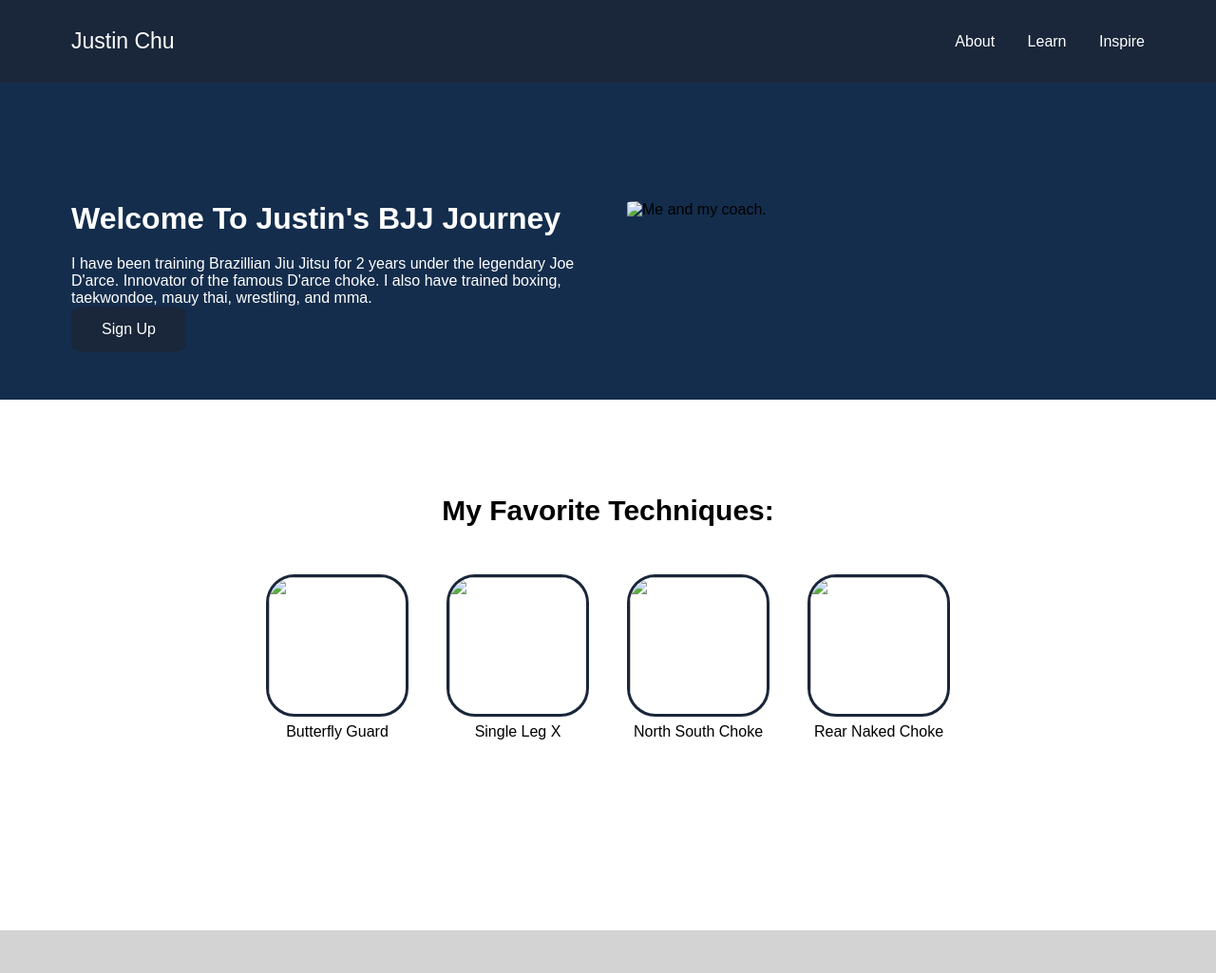
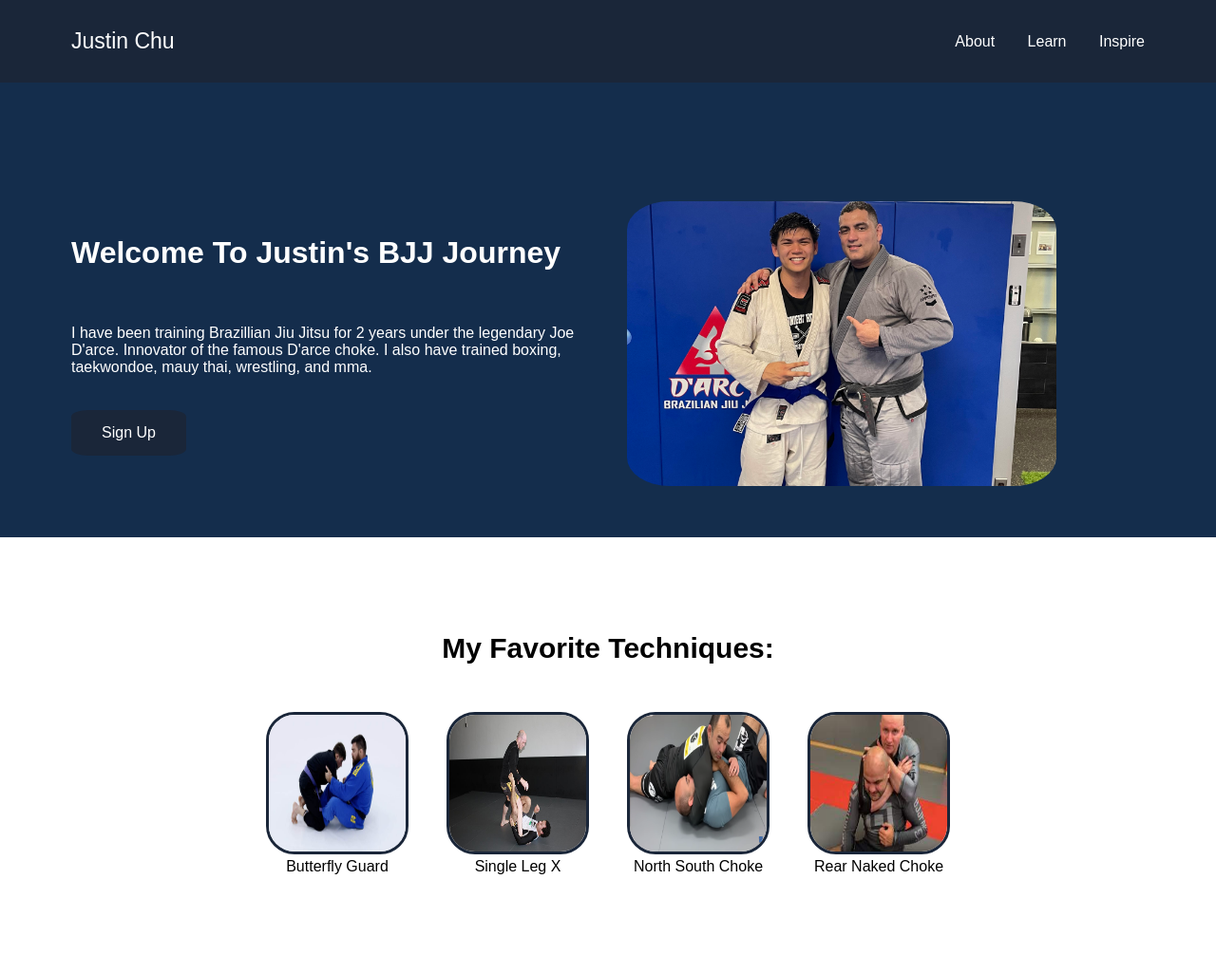
Before and after one commit to jchu47/landing_page, a plain HTML site: page index.html in a window 1280 px wide. Shown: the top 1025 px of the page at 95% size. Drawn offline with Linux system fonts and the light colour scheme; the site is published under a folder, as on GitHub Pages, so addresses that start at the root find nothing.

Commit message:
last time i hope it workd

```diff
--- a/index.html
+++ b/index.html
@@ -39,7 +39,7 @@
         </div>
 
         <div class='header-picture'>
-            <img src='/assets/bjjpic.webp' alt='Me and my coach.'>
+            <img src='assets/bjjpic.webp' alt='Me and my coach.'>
         </div>
     </div>
 
@@ -50,19 +50,19 @@
 
         <ol class='technique-links'>
             <figure>
-                <a href='https://www.youtube.com/watch?v=MXcQfCIh7n4'><img src='/assets/buttefly.webp'></a>
+                <a href='https://www.youtube.com/watch?v=MXcQfCIh7n4'><img src='assets/buttefly.webp'></a>
                 <figcaption>Butterfly Guard</figcaption>
             </figure>
             <figure>
-                <a href='https://www.youtube.com/watch?v=SIe3OnvXGz4'><img src='/assets/slx.webp'></a>
+                <a href='https://www.youtube.com/watch?v=SIe3OnvXGz4'><img src='assets/slx.webp'></a>
                 <figcaption>Single Leg X</figcaption>
             </figure>
             <figure>
-                <a href='https://www.youtube.com/watch?v=VkI7wuhN2Ps'><img src='/assets/northsouth.webp'></a>
+                <a href='https://www.youtube.com/watch?v=VkI7wuhN2Ps'><img src='assets/northsouth.webp'></a>
                 <figcaption>North South Choke</figcaption>
             </figure>
             <figure>
-                <a href='https://www.youtube.com/watch?v=l8-JI7NND3E'><img src='/assets/rnc.webp'></a>
+                <a href='https://www.youtube.com/watch?v=l8-JI7NND3E'><img src='assets/rnc.webp'></a>
                 <figcaption>Rear Naked Choke</figcaption>
             </figure>
         </ol>
```
